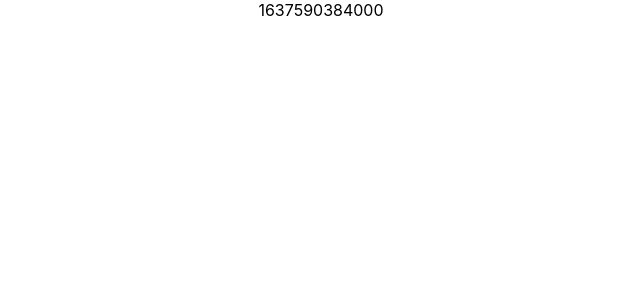
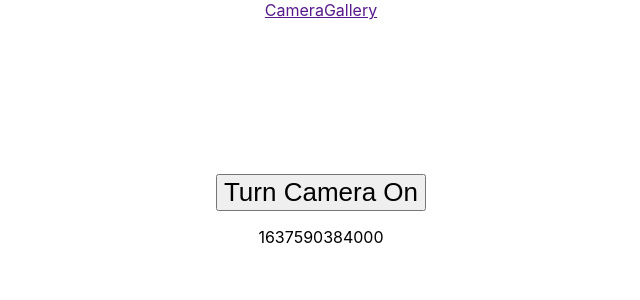
Before and after one commit to purreB/Instablam_Jakob_Bergstrom, a React (Vite) app: page / in a window 1280 px wide. Shown: the top 300 px of the page, without its empty margins (319-959 px from the left). Built offline with nearby package versions, Linux system fonts and the light colour scheme.

Commit message:
Camera now works, tested on laptop

```diff
--- a/src/App.jsx
+++ b/src/App.jsx
@@ -1,6 +1,8 @@
 import { useState } from 'react';
 import './App.css';
 import { useRegisterSW } from 'virtual:pwa-register/react';
+import Navbar from './components/Navbar';
+import Camera from './components/Camera';
 
 function App() {
   const [count, setCount] = useState(0);
@@ -24,6 +26,8 @@ function App() {
 
   return (
     <div className="App">
+      <Navbar />
+      <Camera />
       {(offlineReady || needRefresh) && (
         <div className="ReloadPrompt-toast">
           <div className="ReloadPrompt-message">
--- /dev/null
+++ b/src/components/Camera.jsx
@@ -0,0 +1,62 @@
+import React, { useState, useEffect, useRef } from 'react';
+
+function Camera() {
+  const [canUseMd, setCanUseMd] = useState(false);
+  const [cameraIsOn, setCameraIsOn] = useState(false);
+  const [statusMessage, setStatusMessage] = useState('');
+  const videoRef = useRef(null);
+
+  const handleCameraToggle = () => {
+    if (cameraIsOn) {
+      cameraOff(videoRef.current, () => setCameraIsOn(false));
+    } else {
+      cameraOn(videoRef.current, setStatusMessage, () => setCameraIsOn(true));
+    }
+  };
+
+  useEffect(() => {
+    setCanUseMd('mediaDevices' in navigator);
+  }, []);
+
+  return (
+    <div>
+      {canUseMd ? <video ref={videoRef}></video> : null}
+      <div>
+        <button onClick={handleCameraToggle}>
+          {cameraIsOn ? 'Turn Camera Off' : 'Turn Camera On'}
+        </button>
+      </div>
+      <p>{statusMessage}</p>
+    </div>
+  );
+}
+
+async function cameraOff(videoElement, whenDone) {
+  videoElement.srcObject = null;
+  whenDone();
+}
+
+async function cameraOn(videoElement, showMessage, whenDone) {
+  const constraints = {
+    video: { faceingMode: 'user', width: 300, height: 200 },
+  };
+
+  try {
+    const stream = await navigator.mediaDevices.getUserMedia(constraints);
+    videoElement.srcObject = stream;
+    videoElement.addEventListener('loadedmetadata', () => {
+      videoElement.play();
+      whenDone();
+    });
+  } catch (error) {
+    console.log(
+      'Could not use camera, try allowing it in permissions',
+      error.message
+    );
+    showMessage(
+      'Sorry, could not use your camera. Did you give me permission? Check that that you are not already using your camera in another app.'
+    );
+  }
+}
+
+export default Camera;
--- a/src/components/Navbar.jsx
+++ b/src/components/Navbar.jsx
@@ -4,8 +4,8 @@ function Navbar() {
   return (
     <>
       <nav>
-        <a href=""></a>
-        <a href=""></a>
+        <a href="">Camera</a>
+        <a href="">Gallery</a>
       </nav>
     </>
   );
```
